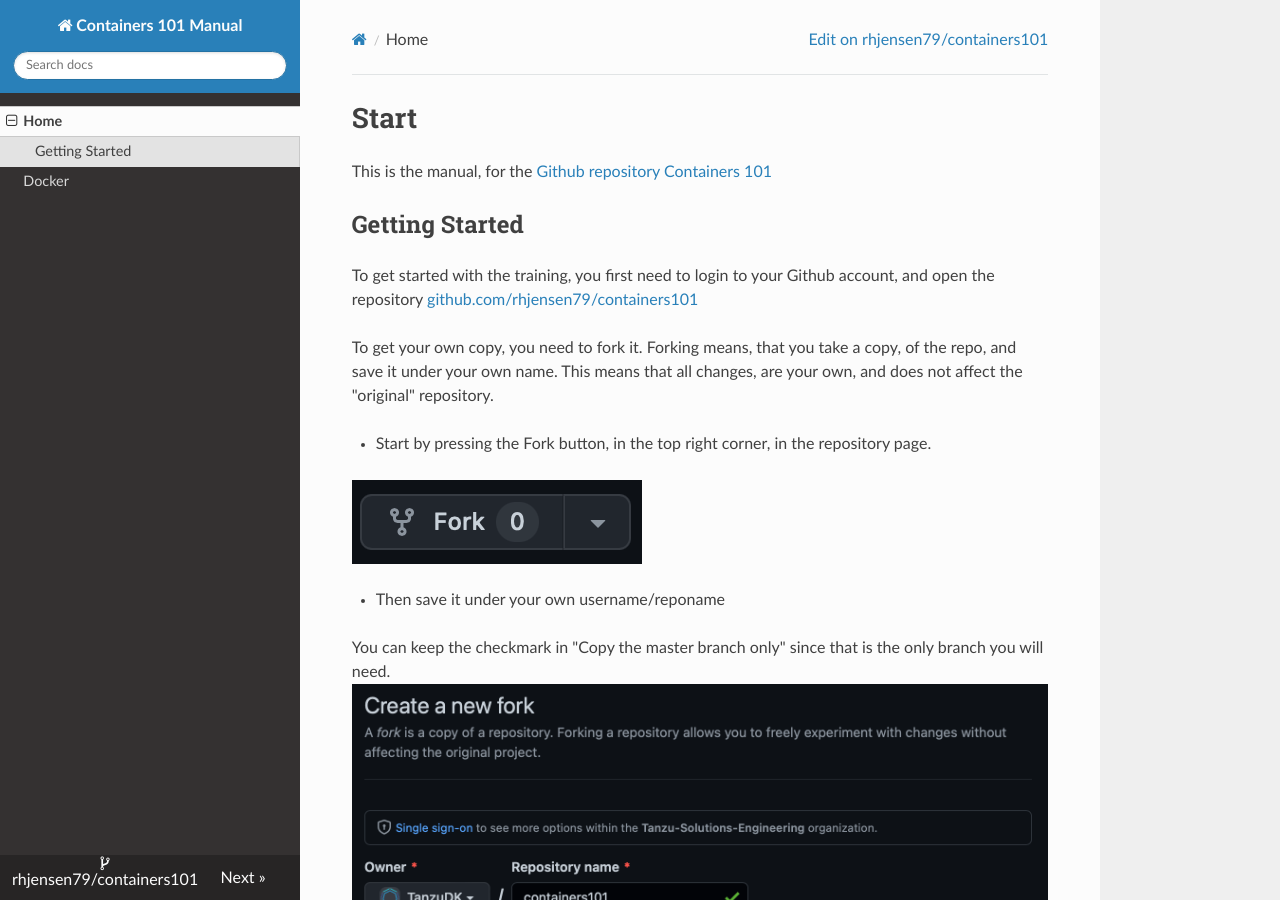
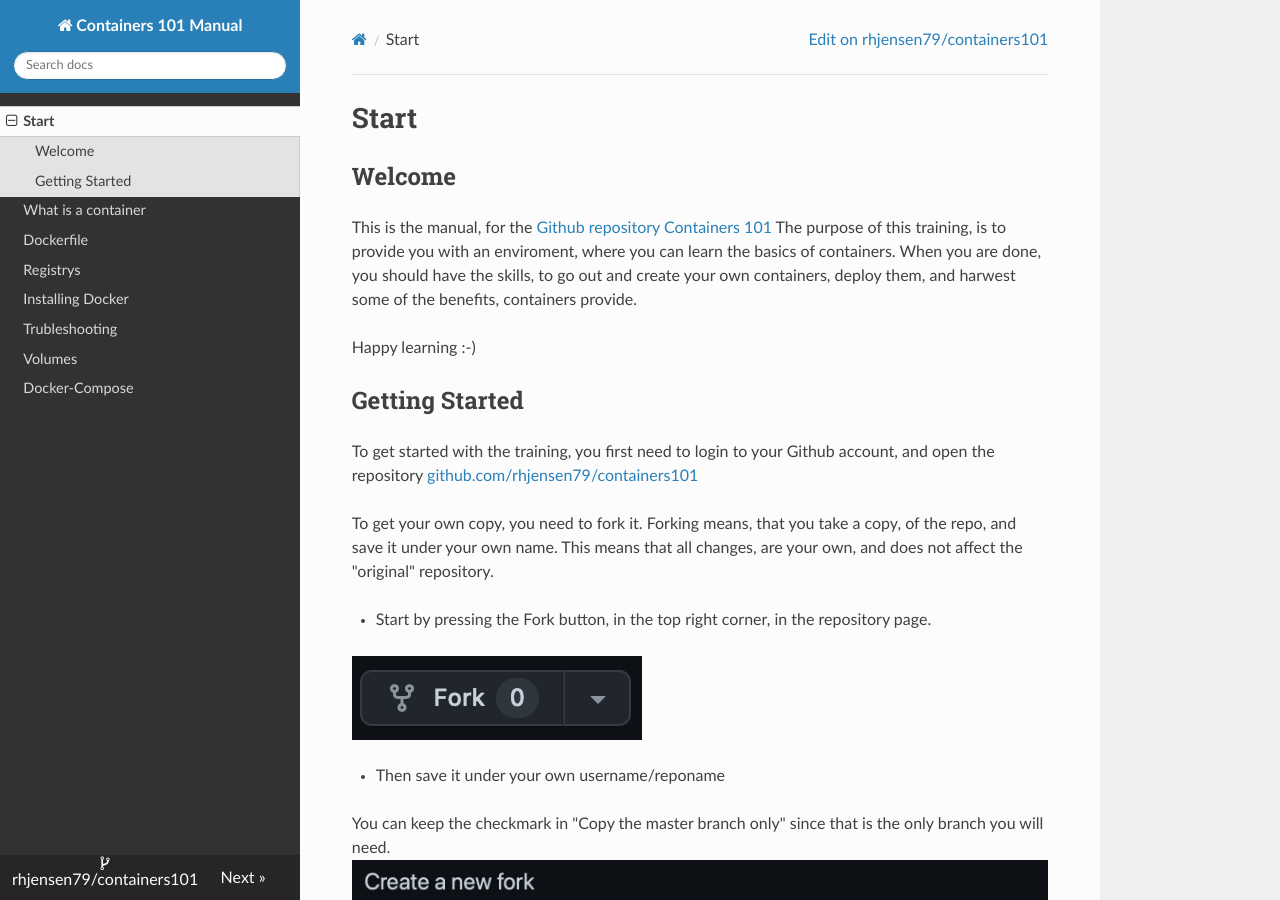
Before and after one commit to rhjensen79/containers101, an MkDocs documentation site: the page built from docs/index.md, in a window 1280 px wide and 900 px high. Built offline with MkDocs 1.6.1, drawn with Linux system fonts in a browser that asks for light colours; nearby versions of some CDN libraries.

Commit message:
added multiple pages

```diff
--- a/docs/index.md
+++ b/docs/index.md
@@ -1,6 +1,12 @@
 # Start
 
+## Welcome
+
 This is the manual, for the [Github repository Containers 101](https://github.com/rhjensen79/containers101)
+The purpose of this training, is to provide you with an enviroment, where you can learn the basics of containers.
+When you are done, you should have the skills, to go out and create your own containers, deploy them, and harwest some of the benefits, containers provide.
+
+Happy learning :-)
 
 ## Getting Started
 
--- a/mkdocs.yml
+++ b/mkdocs.yml
@@ -5,7 +5,14 @@
 repo_name: "rhjensen79/containers101"
 repo_url: "https://github.com/rhjensen79/containers101"
 nav:
-  - Home: index.md
-  - Docker: docker.md
+  - Start: index.md
+  - What is a container: what_is_a_container.md
+  - Dockerfile: dockerfile.md
+  - Registrys: registrys.md
+  - Installing Docker: installing_docker.md
+  - Trubleshooting: trubleshooting.md
+  - Volumes: volumes.md
+  - Docker-Compose: docker_compose.md
+
 theme:
   name: readthedocs
```
Also changed, not shown: docs/docker_compose.md (added, +1 -0 lines), docs/dockerfile.md (added, +1 -0 lines), docs/installing_docker.md (added, +1 -0 lines), docs/registrys.md (added, +1 -0 lines), docs/trubleshooting.md (added, +1 -0 lines), docs/volumes.md (added, +1 -0 lines), docs/what_is_a_container.md (renamed from docs/docker.md, +3 -15 lines).
